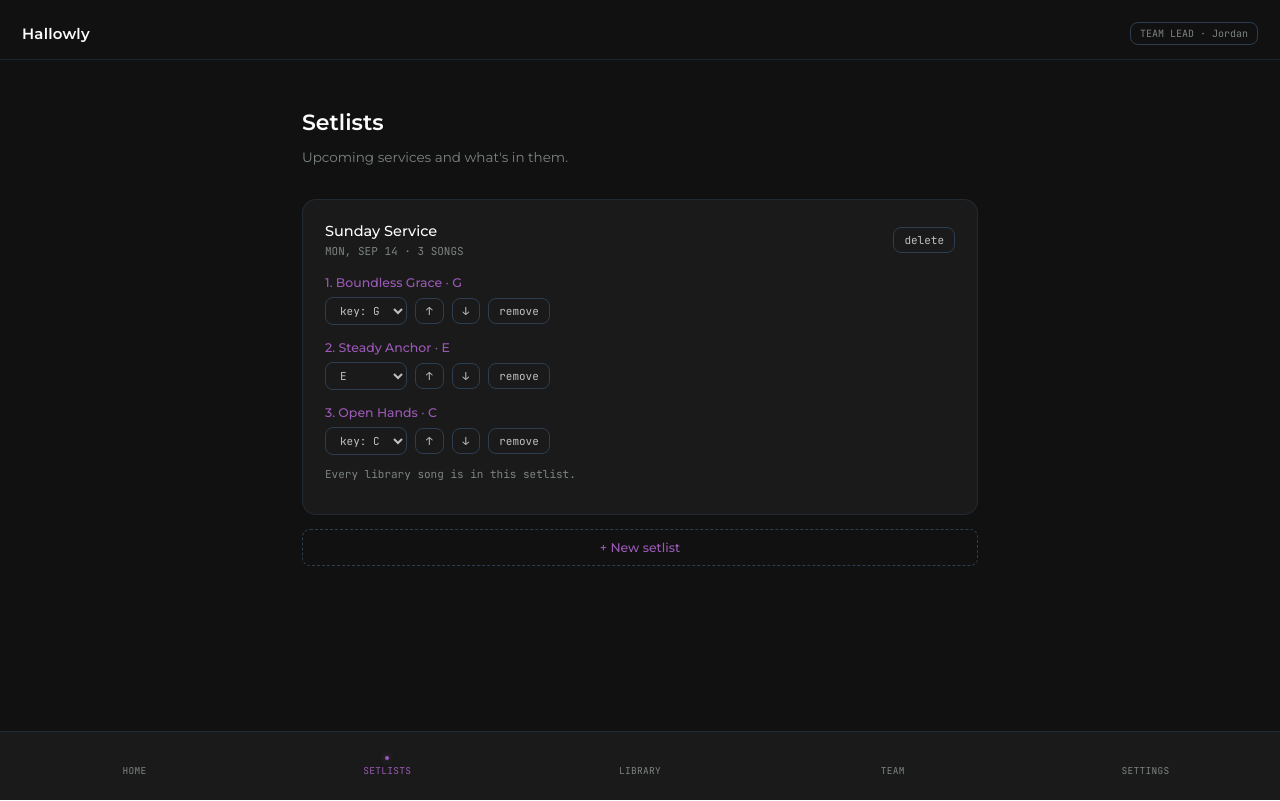
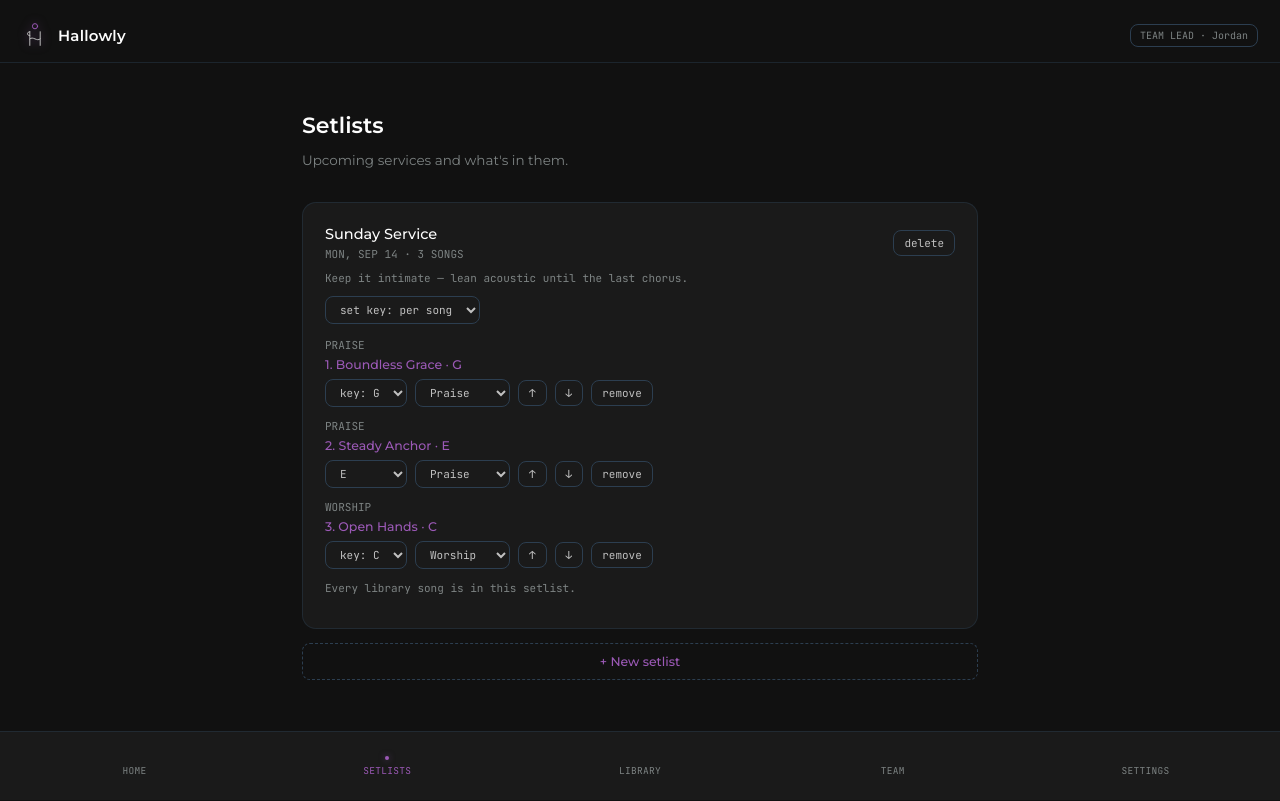
Before and after one commit to Jkicker-bz/Hallowly_project, a React (Vite) app: page /setlists in a window 1280 px wide. Built offline with nearby package versions, Linux system fonts and the light colour scheme.

Commit message:
Revamp: logo mark, sections + set key + notes from v1, artist/style, illuminated transitions, PWA manifest

```diff
--- a/src/components/layout/AppShell.tsx
+++ b/src/components/layout/AppShell.tsx
@@ -1,4 +1,5 @@
 import { NavLink, Outlet } from "react-router-dom";
+import { Logo } from "../Logo";
 import { useAuth } from "../../context/AuthContext";
 
 interface TabDef {
@@ -30,7 +31,7 @@ export function AppShell() {
   return (
     <div className="hw-app">
       <header className="hw-app-header">
-        <span className="hw-wordmark">Hallowly</span>
+        <span className="hw-wordmark"><Logo /> Hallowly</span>
         <span className="hw-role-badge">{isLead ? "TEAM LEAD" : "TEAM MEMBER"} · {user?.name}</span>
       </header>
 
--- a/src/context/LibraryContext.tsx
+++ b/src/context/LibraryContext.tsx
@@ -92,6 +92,9 @@ export function LibraryProvider({ children }: { children: ReactNode }) {
         ...d,
         setlists: [...d.setlists, { id: uid("setlist"), serviceTitle: i.serviceTitle.trim() || "Service", serviceDate: i.serviceDate, entries: [], crew: [] }],
       })),
+    updateSetlist: (id, p) => lists(id, (s) => ({ ...s, ...p })),
+    setEntrySection: (id, songId, section) =>
+      lists(id, (s) => ({ ...s, entries: s.entries.map((e) => (e.songId === songId ? { ...e, section: section || undefined } : e)) })),
     deleteSetlist: (id) => setData((d) => ({ ...d, setlists: d.setlists.filter((s) => s.id !== id) })),
     addSongToSetlist: (id, e) => lists(id, (s) => ({ ...s, entries: [...s.entries.filter((x) => x.songId !== e.songId), e] })),
     removeSongFromSetlist: (id, songId) => lists(id, (s) => ({ ...s, entries: s.entries.filter((e) => e.songId !== songId) })),
--- a/src/pages/PerformPage.tsx
+++ b/src/pages/PerformPage.tsx
@@ -29,7 +29,7 @@ export function PerformPage() {
       <OnStageView
         key={song.id}
         song={song}
-        baseKey={entries[i]?.keyOverride}
+        baseKey={entries[i]?.keyOverride ?? setlist?.listKey}
         serviceTitle={setlist?.serviceTitle}
         position={i >= 0 ? { current: i + 1, total: entries.length } : undefined}
         onBack={() => nav(setlist ? "/setlists" : "/library")}
--- a/src/pages/SetlistsPage.tsx
+++ b/src/pages/SetlistsPage.tsx
@@ -36,7 +36,7 @@ function NewSetlist({ onDone }: { onDone: () => void }) {
 }
 
 export function SetlistsPage() {
-  const { setlists, getSongById, removeSongFromSetlist, setEntryKey, moveEntry, deleteSetlist } = useLibrary();
+  const { setlists, getSongById, removeSongFromSetlist, setEntryKey, moveEntry, deleteSetlist, updateSetlist, setEntrySection } = useLibrary();
   const { isLead } = useAuth();
   const [creating, setCreating] = useState(false);
 
@@ -57,20 +57,34 @@ export function SetlistsPage() {
             {isLead && <button className="hw-mini" onClick={() => confirm(`Delete "${sl.serviceTitle}"?`) && deleteSetlist(sl.id)}>delete</button>}
           </div>
 
+          {sl.note && <p className="hw-card-meta" style={{ marginTop: 10 }}>{sl.note}</p>}
+          {isLead && (
+            <div className="hw-row" style={{ marginTop: 10 }}>
+              <select className="hw-mini" value={sl.listKey ?? ""} onChange={(e) => updateSetlist(sl.id, { listKey: e.target.value || undefined })} aria-label="Key for the whole set">
+                <option value="">set key: per song</option>
+                {KEYS.map((k) => <option key={k} value={k}>set key: {k}</option>)}
+              </select>
+            </div>
+          )}
           <div style={{ marginTop: 14, display: "flex", flexDirection: "column", gap: 12 }}>
             {sl.entries.map((en, i) => {
               const s = getSongById(en.songId);
               if (!s) return null;
               return (
                 <div key={en.songId}>
+                  {en.section && <div className="hw-card-meta" style={{ marginBottom: 2 }}>{en.section.toUpperCase()}</div>}
                   <Link className="hw-card-link" style={{ margin: 0 }} to={`/setlists/${sl.id}/perform/${s.id}`}>
-                    {i + 1}. {s.title} · {en.keyOverride ?? s.originalKey}
+                    {i + 1}. {s.title} · {en.keyOverride ?? sl.listKey ?? s.originalKey}
                   </Link>
                   {isLead && (
                     <div className="hw-row" style={{ marginTop: 6 }}>
                       <select className="hw-mini" value={en.keyOverride ?? ""} onChange={(e) => setEntryKey(sl.id, s.id, e.target.value)} aria-label="Key for this service">
                         <option value="">key: {s.originalKey}</option>
                         {KEYS.map((k) => <option key={k} value={k}>{k}</option>)}
+                      </select>
+                      <select className="hw-mini" value={en.section ?? ""} onChange={(e) => setEntrySection(sl.id, s.id, e.target.value)} aria-label="Section">
+                        <option value="">section</option>
+                        {["Praise", "Worship", "Offering", "Set"].map((x) => <option key={x}>{x}</option>)}
                       </select>
                       <button className="hw-mini" onClick={() => moveEntry(sl.id, s.id, -1)} aria-label="Move up">↑</button>
                       <button className="hw-mini" onClick={() => moveEntry(sl.id, s.id, 1)} aria-label="Move down">↓</button>
```
